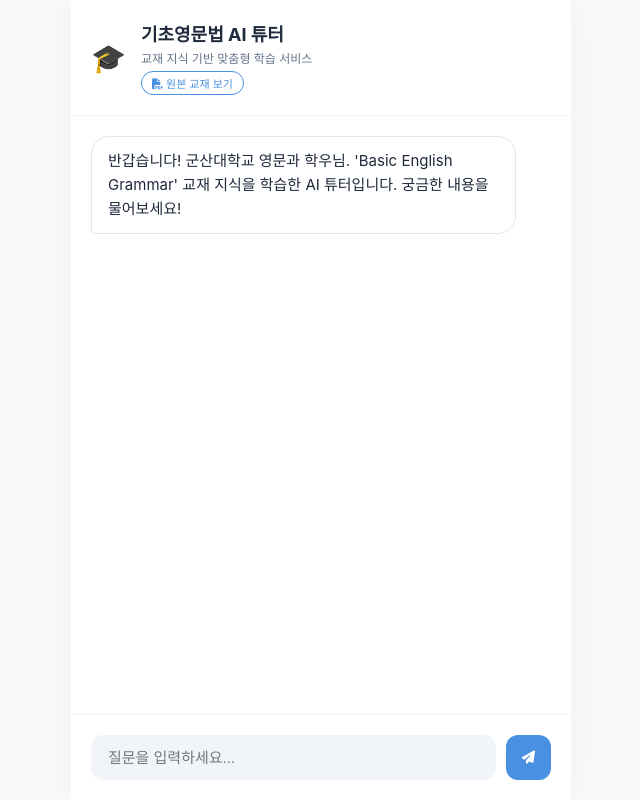
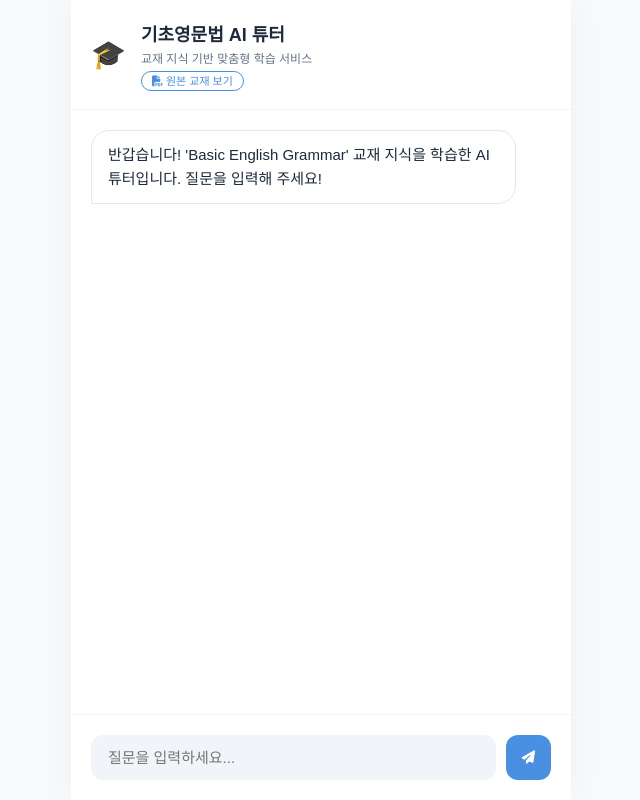
Before and after one commit to rlaclajrdj25/my-ai-tutor, a plain HTML site: page index.html in a window 1280 px wide. Shown: the whole page, without its empty margins (319-959 px from the left). Drawn offline with Linux system fonts and the light colour scheme.

Commit message:
Update index.html

```diff
--- a/index.html
+++ b/index.html
@@ -3,113 +3,55 @@
 <head>
     <meta charset="UTF-8">
     <meta name="viewport" content="width=device-width, initial-scale=1.0">
-    <title>AI Grammar Tutor | 군산대 영문과 프로젝트</title>
+    <title>AI Grammar Tutor | 군산대 영문과</title>
     <link rel="stylesheet" href="https://cdnjs.cloudflare.com/ajax/libs/font-awesome/6.4.0/css/all.min.css">
     <style>
-        :root {
-            --primary: #4A90E2;
-            --bg-color: #F8FAFC;
-            --bot-bubble: #FFFFFF;
-            --user-bubble: #4A90E2;
-            --text-main: #1E293B;
-        }
-
-        body, html {
-            margin: 0; padding: 0; height: 100%;
-            font-family: 'Pretendard', -apple-system, sans-serif;
-            background-color: var(--bg-color);
-        }
-
-        .app-wrapper {
-            max-width: 500px; height: 100vh; margin: 0 auto;
-            display: flex; flex-direction: column; background: white;
-            box-shadow: 0 0 40px rgba(0,0,0,0.05);
-        }
-
-        /* 헤더 섹션 */
-        .chat-header {
-            padding: 20px; background: white; border-bottom: 1px solid #F1F5F9;
-            display: flex; align-items: center; gap: 15px;
-        }
-        .header-info h1 { font-size: 18px; margin: 0; color: var(--text-main); }
+        :root { --primary: #4A90E2; --bg: #F8FAFC; --text: #1E293B; }
+        body, html { margin: 0; padding: 0; height: 100%; font-family: 'Pretendard', sans-serif; background: var(--bg); }
+        .app-wrapper { max-width: 500px; height: 100vh; margin: 0 auto; display: flex; flex-direction: column; background: white; box-shadow: 0 0 40px rgba(0,0,0,0.05); }
+        .chat-header { padding: 20px; background: white; border-bottom: 1px solid #F1F5F9; display: flex; align-items: center; gap: 15px; }
+        .header-info h1 { font-size: 18px; margin: 0; color: var(--text); }
         .header-info p { font-size: 12px; margin: 3px 0 5px; color: #64748B; }
-        .pdf-btn {
-            font-size: 11px; color: var(--primary); text-decoration: none;
-            border: 1px solid var(--primary); padding: 3px 10px; border-radius: 20px;
-            display: inline-block; transition: 0.3s;
-        }
-        .pdf-btn:hover { background: var(--primary); color: white; }
-
-        /* 채팅 영역 */
-        #chatBody {
-            flex: 1; overflow-y: auto; padding: 20px;
-            display: flex; flex-direction: column; gap: 15px;
-            background-image: radial-gradient(#E2E8F0 0.5px, transparent 0.5px);
-            background-size: 20px 20px;
-        }
-
+        .pdf-btn { font-size: 11px; color: var(--primary); text-decoration: none; border: 1px solid var(--primary); padding: 3px 10px; border-radius: 20px; }
+        #chatBody { flex: 1; overflow-y: auto; padding: 20px; display: flex; flex-direction: column; gap: 15px; background-image: radial-gradient(#E2E8F0 0.5px, transparent 0.5px); background-size: 20px 20px; }
         .msg { max-width: 85%; padding: 12px 16px; border-radius: 18px; font-size: 15px; line-height: 1.6; animation: fadeIn 0.3s ease; white-space: pre-wrap; }
         @keyframes fadeIn { from { opacity: 0; transform: translateY(10px); } to { opacity: 1; transform: translateY(0); } }
-
-        .bot-msg { align-self: flex-start; background: var(--bot-bubble); color: var(--text-main); border: 1px solid #E2E8F0; border-bottom-left-radius: 2px; }
-        .user-msg { align-self: flex-end; background: var(--user-bubble); color: white; border-bottom-right-radius: 2px; }
-
-        /* 입력 영역 */
+        .bot-msg { align-self: flex-start; background: white; color: var(--text); border: 1px solid #E2E8F0; border-bottom-left-radius: 2px; }
+        .user-msg { align-self: flex-end; background: var(--primary); color: white; border-bottom-right-radius: 2px; }
         .chat-footer { padding: 20px; background: white; border-top: 1px solid #F1F5F9; display: flex; gap: 10px; }
         .input-box { flex: 1; background: #F1F5F9; border-radius: 12px; padding: 10px 15px; display: flex; }
         #userInput { border: none; background: transparent; flex: 1; outline: none; font-size: 15px; }
         .send-btn { background: var(--primary); color: white; border: none; width: 45px; height: 45px; border-radius: 12px; cursor: pointer; }
-
         .typing { font-size: 12px; color: #94A3B8; margin: 0 0 10px 20px; display: none; }
     </style>
 </head>
 <body>
-
 <div class="app-wrapper">
     <div class="chat-header">
         <div style="font-size: 28px;">🎓</div>
         <div class="header-info">
             <h1>기초영문법 AI 튜터</h1>
             <p>교재 지식 기반 맞춤형 학습 서비스</p>
-            <a href="Preface.pdf" target="_blank" class="pdf-btn">
-                <i class="fa-solid fa-file-pdf"></i> 원본 교재 보기
-            </a>
+            <a href="Preface.pdf" target="_blank" class="pdf-btn"><i class="fa-solid fa-file-pdf"></i> 원본 교재 보기</a>
         </div>
     </div>
-
-    <div id="chatBody">
-        <div class="msg bot-msg">반갑습니다! 군산대학교 영문과 학우님. 'Basic English Grammar' 교재 지식을 학습한 AI 튜터입니다. 궁금한 내용을 물어보세요!</div>
-    </div>
-
+    <div id="chatBody"><div class="msg bot-msg">반갑습니다! 'Basic English Grammar' 교재 지식을 학습한 AI 튜터입니다. 질문을 입력해 주세요!</div></div>
     <div id="typingArea" class="typing">AI 튜터가 답변을 작성 중입니다...</div>
-
     <div class="chat-footer">
-        <div class="input-box">
-            <input type="text" id="userInput" placeholder="질문을 입력하세요..." onkeypress="if(event.keyCode==13) sendMessage()">
-        </div>
+        <div class="input-box"><input type="text" id="userInput" placeholder="질문을 입력하세요..." onkeypress="if(event.keyCode==13) sendMessage()"></div>
         <button class="send-btn" onclick="sendMessage()"><i class="fa-solid fa-paper-plane"></i></button>
     </div>
 </div>
 
 <script>
-    /* [공모전 필수 체크]
-       Vercel 환경 변수를 설정했더라도, 브라우저 환경(HTML)에서는 아래 변수에
-       직접 API 키를 넣어야 정상 작동합니다. */
+    // [중요] Vercel 환경 변수가 있더라도 HTML 파일 내 API 키를 정확히 확인하세요.
     const API_KEY = "AIzaSyBxnj8lNrrQSc_tXYWYwEF1NkWgfnZwRlc";
-
-    const myTextbookData = `
-        교재명: Basic English Grammar (Foundations of English Syntax)
-        핵심 이론: 영어는 어순(SVO) 중심이며, 한국어는 조사와 어미 중심임.
-        품사 분류: 의미(Semantic), 형태(Morphological), 위치(Syntactic) 기준.
-        학습 로드맵: 1주차 품사 및 문장 성분 ~ 15주차 프로젝트.
-    `;
 
     async function sendMessage() {
         const input = document.getElementById('userInput');
         const chatBody = document.getElementById('chatBody');
         const typingArea = document.getElementById('typingArea');
         const query = input.value.trim();
-
         if (!query) return;
 
         addMessage(query, 'user-msg');
@@ -117,31 +59,24 @@
         typingArea.style.display = 'block';
 
         try {
-            const response = await fetch(`https://generativelanguage.googleapis.com/v1beta/models/gemini-1.5-flash:generateContent?key=${API_KEY}`, {
+            // [수정된 부분] 모델 경로를 v1beta 대신 v1으로, 모델명을 정식 명칭으로 변경
+            const response = await fetch(`https://generativelanguage.googleapis.com/v1/models/gemini-1.5-flash:generateContent?key=${API_KEY}`, {
                 method: 'POST',
                 headers: { 'Content-Type': 'application/json' },
                 body: JSON.stringify({
-                    contents: [{
-                        parts: [{
-                            text: `너는 교재 전문 AI 튜터야. 아래 데이터를 기반으로 답변해줘: ${myTextbookData}\n\n질문: ${query}`
-                        }]
-                    }]
+                    contents: [{ parts: [{ text: `너는 교재 전문 튜터야. 질문에 답해줘: ${query}` }] }]
                 })
             });
 
             const data = await response.json();
-
-            if (data.error) {
-                throw new Error(data.error.message);
-            }
+            if (data.error) throw new Error(data.error.message);
 
             const botReply = data.candidates[0].content.parts[0].text;
             typingArea.style.display = 'none';
             typeWriter(botReply, 'bot-msg');
-
         } catch (error) {
             typingArea.style.display = 'none';
-            addMessage("연결 실패: " + error.message + " (API 키를 다시 확인해 주세요.)", 'bot-msg');
+            addMessage("오류 발생: " + error.message, 'bot-msg');
         }
     }
 
@@ -159,11 +94,9 @@
         const div = document.createElement('div');
         div.className = 'msg ' + className;
         chatBody.appendChild(div);
-
         let i = 0;
         const interval = setInterval(() => {
-            div.innerText += text.charAt(i);
-            i++;
+            div.innerText += text.charAt(i); i++;
             chatBody.scrollTop = chatBody.scrollHeight;
             if (i >= text.length) clearInterval(interval);
         }, 15);
```
